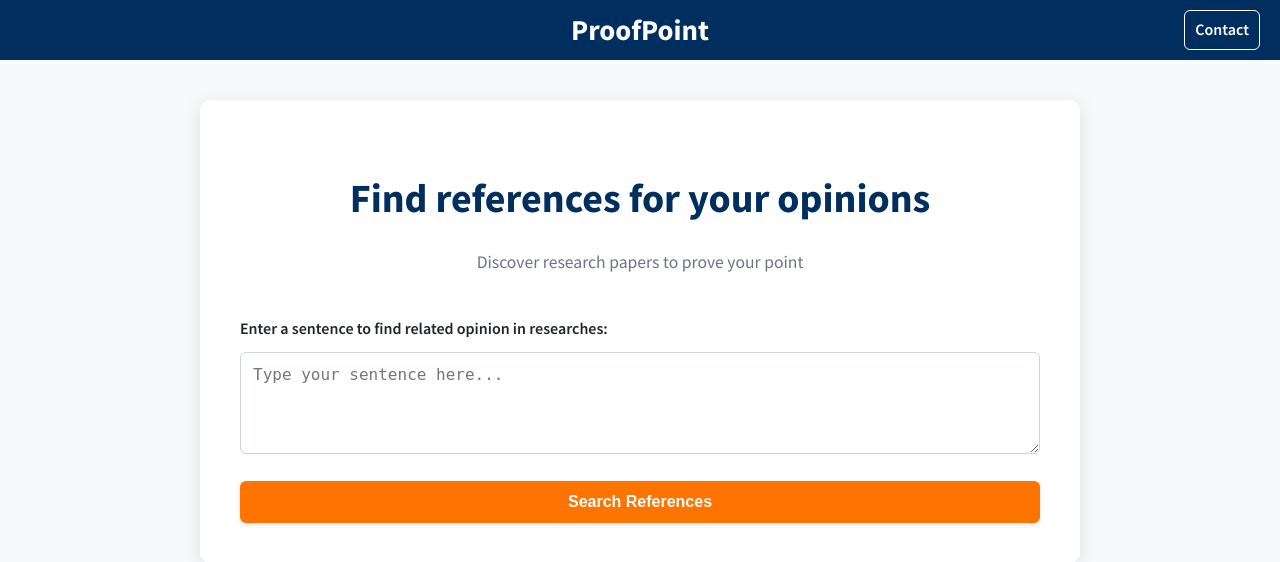
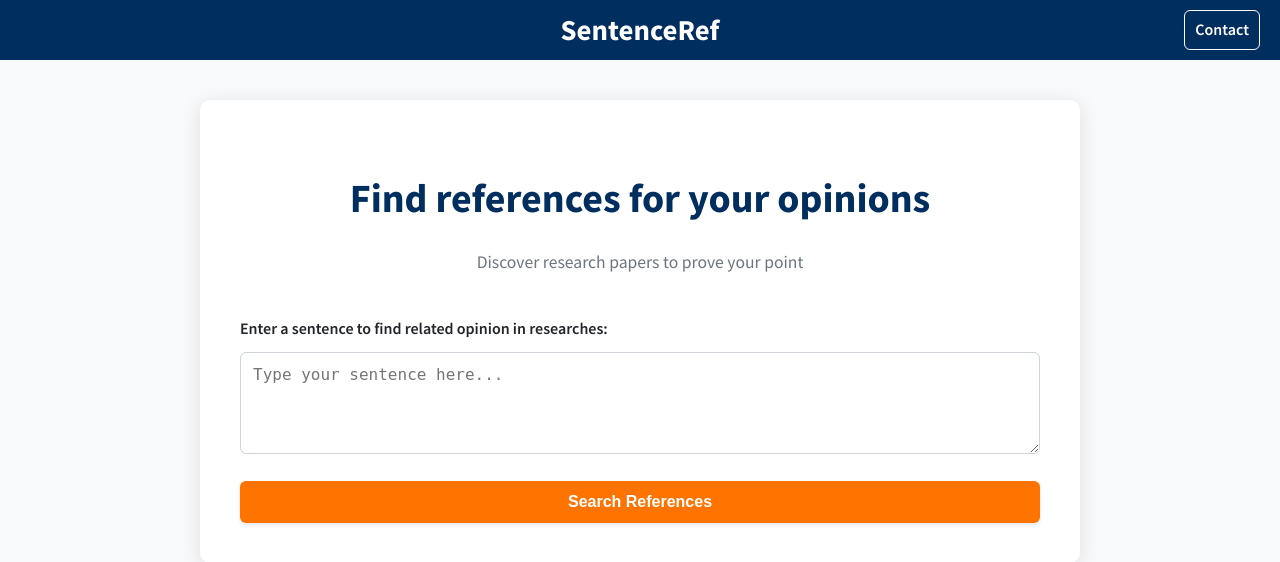
Before and after one commit to Ale045/ProofPoint, a Flask app: page / in a window 1280 px wide. Shown: the top 562 px of the page. Run offline with Flask 3, Linux system fonts and the light colour scheme.

Commit message:
change website title

```diff
--- a/templates/index.html
+++ b/templates/index.html
@@ -288,7 +288,7 @@
 <body>
     <div class="top-bar">
         <div class="site-title-container">
-            <h1 class="site-title">ProofPoint</h1>
+            <h1 class="site-title">SentenceRef</h1>
         </div>
         <a href="mailto:ytzlp750sv@gmail.com" class="contact-link">Contact</a>
     </div>
```
